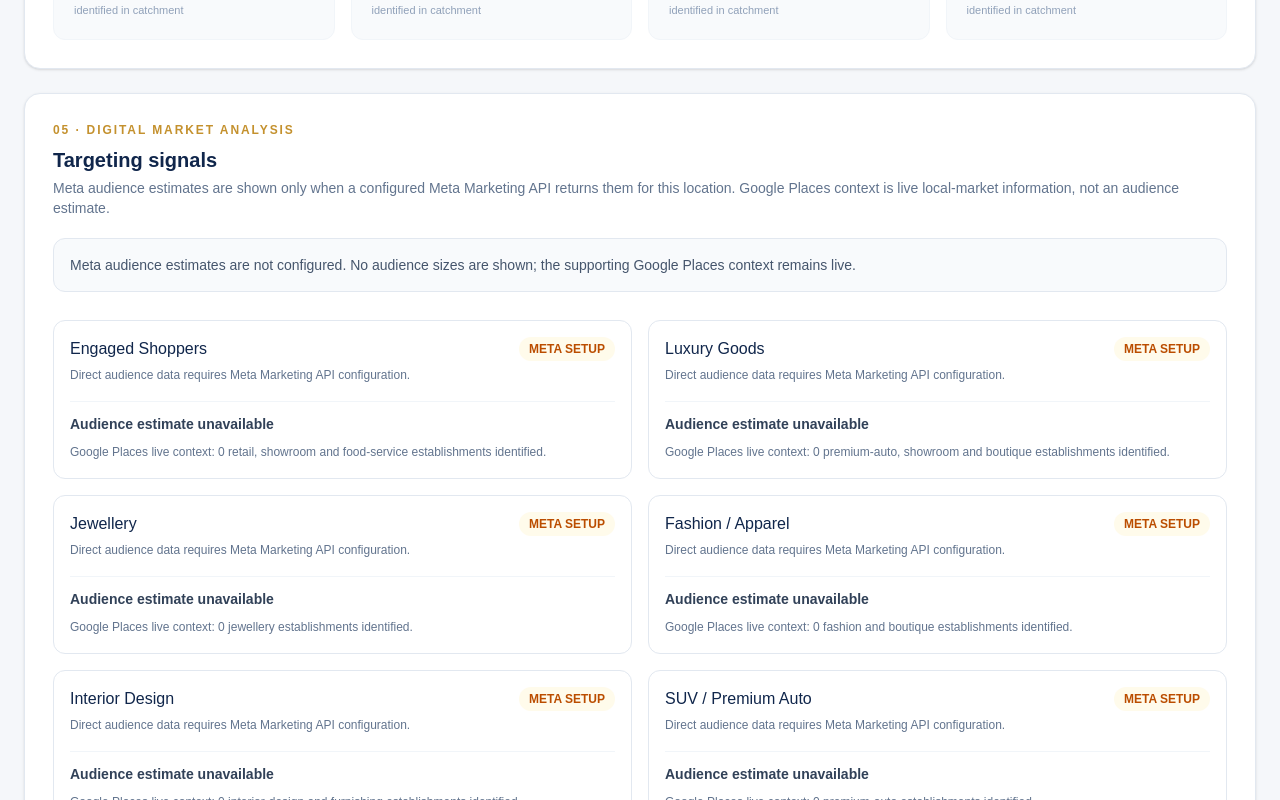
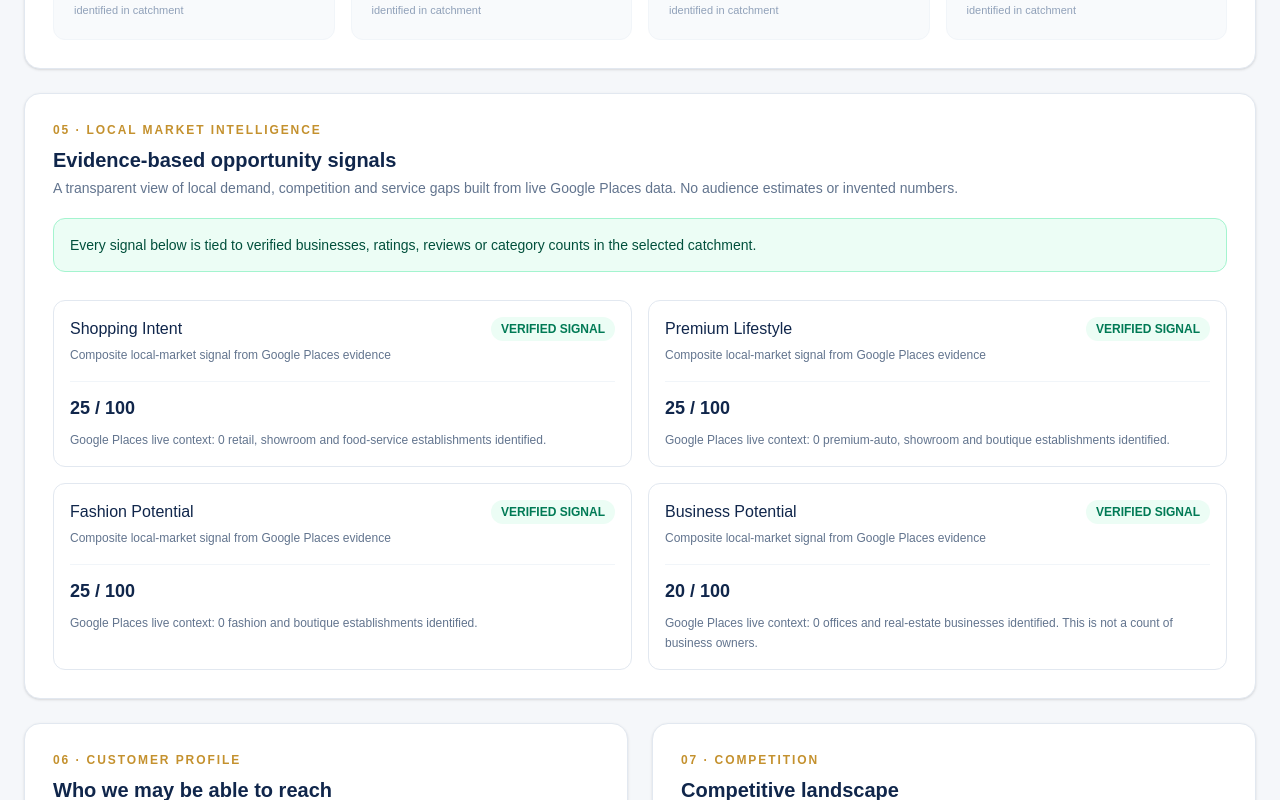
Before and after one commit to chaitanyau-bot/clenzit-franchise-intelligence, a Next.js app: page /analyze in a window 1280 px wide. Shown: the part 1980-2780 px from the top of the page. Built offline with nearby package versions, Linux system fonts and the light colour scheme.

Commit message:
Replace Meta panel with local market intelligence

```diff
--- a/app/analyze/page.tsx
+++ b/app/analyze/page.tsx
@@ -214,12 +214,6 @@ function AnalyzeContent() {
   const [locationLoading, setLocationLoading] =
     useState(true);
 
-  const [audienceData, setAudienceData] =
-    useState<AudienceSignalsResponse | null>(null);
-
-  const [audienceLoading, setAudienceLoading] =
-    useState(false);
-
   const [activeInsight, setActiveInsight] =
     useState<"overview" | "reviews" | "whitespace" | "brands">("overview");
 
@@ -526,57 +520,6 @@ function AnalyzeContent() {
     location,
     radiusKm,
   ]);
-
-  /* =======================================================
-     FETCH LIVE META AUDIENCE ESTIMATES
-
-     This route never fabricates an audience figure. When the
-     Meta credentials or approved targeting definitions are not
-     configured, it returns an explicit setup status instead.
-     ======================================================= */
-
-  useEffect(() => {
-    if (!coordinates) return;
-
-    const fetchAudienceSignals = async () => {
-      try {
-        setAudienceLoading(true);
-
-        const params = new URLSearchParams({
-          latitude: String(coordinates.latitude),
-          longitude: String(coordinates.longitude),
-          radiusKm: String(radiusKm),
-        });
-        const response = await fetch(
-          `/api/audience-signals?${params.toString()}`
-        );
-        const data = await response.json();
-
-        if (!response.ok || !data?.success) {
-          throw new Error(data?.error || "Audience data could not be loaded");
-        }
-
-        setAudienceData({
-          success: true,
-          mode: data.mode === "live" ? "live" : "needs_configuration",
-          signals: Array.isArray(data.signals) ? data.signals : [],
-          demographics: Array.isArray(data.demographics) ? data.demographics : [],
-        });
-      } catch (error) {
-        console.error("Audience signal error:", error);
-        setAudienceData({
-          success: true,
-          mode: "needs_configuration",
-          signals: [],
-          demographics: [],
-        });
-      } finally {
-        setAudienceLoading(false);
-      }
-    };
-
-    fetchAudienceSignals();
-  }, [coordinates, radiusKm]);
 
   /* =======================================================
      TERRITORY MODEL
@@ -1307,49 +1250,6 @@ function AnalyzeContent() {
 
           </div>
 
-          {audienceData?.demographics?.some(
-            (segment) => segment.status === "live"
-          ) && (
-            <div className="mt-8 border-t border-slate-100 pt-7">
-              <h4 className="text-base font-bold text-[#10264b]">
-                Location audience demographics
-              </h4>
-
-              <p className="mt-1 text-sm text-slate-500">
-                Live Meta monthly audience estimates by age band and gender for the selected catchment.
-              </p>
-
-              <div className="mt-4 grid gap-3 sm:grid-cols-2 lg:grid-cols-5">
-                {audienceData.demographics.map((segment) => {
-                  const live =
-                    segment.status === "live" &&
-                    typeof segment.estimateLowerBound === "number" &&
-                    typeof segment.estimateUpperBound === "number";
-
-                  return (
-                    <div
-                      key={`${segment.ageRange}-${segment.gender}`}
-                      className="rounded-xl border border-slate-200 bg-slate-50 p-3"
-                    >
-                      <p className="text-xs font-semibold text-slate-500">
-                        {segment.gender} · {segment.ageRange}
-                      </p>
-
-                      <p className="mt-1 text-sm font-black text-[#10264b]">
-                        {live
-                          ? formatAudienceEstimate(
-                              segment.estimateLowerBound!,
-                              segment.estimateUpperBound!
-                            )
-                          : "Unavailable"}
-                      </p>
-                    </div>
-                  );
-                })}
-              </div>
-            </div>
-          )}
-
         </section>
 
         {/* =================================================
@@ -1954,85 +1854,43 @@ function AnalyzeContent() {
         <section className="mt-6 rounded-2xl border border-slate-200 bg-white p-7 shadow-sm">
 
           <SectionTitle
-            eyebrow="05 · DIGITAL MARKET ANALYSIS"
-            title="Targeting signals"
-            description="Meta audience estimates are shown only when a configured Meta Marketing API returns them for this location. Google Places context is live local-market information, not an audience estimate."
+            eyebrow="05 · LOCAL MARKET INTELLIGENCE"
+            title="Evidence-based opportunity signals"
+            description="A transparent view of local demand, competition and service gaps built from live Google Places data. No audience estimates or invented numbers."
           />
 
-          <div className="mt-5 rounded-xl border border-slate-200 bg-slate-50 p-4 text-sm text-slate-600">
-            {audienceLoading
-              ? "Checking live audience availability…"
-              : audienceData?.mode === "live"
-                ? "Live Meta audience estimates are available for the signals marked below."
-                : "Meta audience estimates are not configured. No audience sizes are shown; the supporting Google Places context remains live."}
+          <div className="mt-5 rounded-xl border border-emerald-200 bg-emerald-50 p-4 text-sm text-emerald-900">
+            Every signal below is tied to verified businesses, ratings, reviews or category counts in the selected catchment.
           </div>
 
           <div className="mt-7 grid gap-4 md:grid-cols-2">
-
-            {(audienceData?.signals || TARGETING_SIGNAL_DEFINITIONS).map(
-              (signal) => {
-                const live =
-                  signal.status === "live" &&
-                  typeof signal.estimateLowerBound === "number" &&
-                  typeof signal.estimateUpperBound === "number";
-                const context = analysis.targetingContext[signal.key] || "Google Places live local context is unavailable for this signal.";
-
-                return (
-
-                <div
-                  key={signal.key}
-                  className="rounded-xl border border-slate-200 p-4"
-                >
-
-                  <div className="flex items-start justify-between gap-4">
-
-                    <div>
-                    <span className="font-medium">
-                      {signal.name}
-                    </span>
+            {analysis.customerSignals.map((signal) => (
+              <div key={signal.name} className="rounded-xl border border-slate-200 p-4">
+                <div className="flex items-start justify-between gap-4">
+                  <div>
+                    <span className="font-medium">{signal.name}</span>
                     <p className="mt-1 text-xs leading-5 text-slate-500">
-                      {live
-                        ? "Live monthly audience estimate for the selected catchment"
-                        : signal.detail || "Direct audience data requires Meta Marketing API configuration."}
-                    </p>
-                    </div>
-
-                    <span className={
-                      `shrink-0 rounded-full px-2.5 py-1 text-xs font-bold ${
-                        live
-                          ? "bg-emerald-50 text-emerald-700"
-                          : "bg-amber-50 text-amber-700"
-                      }`
-                    }>
-                      {live ? "LIVE META" : "META SETUP"}
-                    </span>
-
-                  </div>
-
-                  <div className="mt-4 border-t border-slate-100 pt-3">
-                    {live ? (
-                      <p className="text-lg font-black text-[#10264b]">
-                        {formatAudienceEstimate(
-                          signal.estimateLowerBound!,
-                          signal.estimateUpperBound!
-                        )}
-                      </p>
-                    ) : (
-                      <p className="text-sm font-semibold text-slate-700">
-                        Audience estimate unavailable
-                      </p>
-                    )}
-                    <p className="mt-2 text-xs leading-5 text-slate-500">
-                      {live ? signal.source : context}
+                      Composite local-market signal from Google Places evidence
                     </p>
                   </div>
-
+                  <span className="shrink-0 rounded-full bg-emerald-50 px-2.5 py-1 text-xs font-bold text-emerald-700">
+                    VERIFIED SIGNAL
+                  </span>
                 </div>
-
-                );
-              }
-            )}
-
+                <div className="mt-4 border-t border-slate-100 pt-3">
+                  <p className="text-lg font-black text-[#10264b]">{signal.score} / 100</p>
+                  <p className="mt-2 text-xs leading-5 text-slate-500">
+                    {signal.name === "Shopping Intent"
+                      ? analysis.targetingContext.engagedShoppers
+                      : signal.name === "Premium Lifestyle"
+                        ? analysis.targetingContext.luxuryGoods
+                        : signal.name === "Fashion Potential"
+                          ? analysis.targetingContext.fashionApparel
+                          : analysis.targetingContext.businessOwners}
+                  </p>
+                </div>
+              </div>
+            ))}
           </div>
 
         </section>
```
